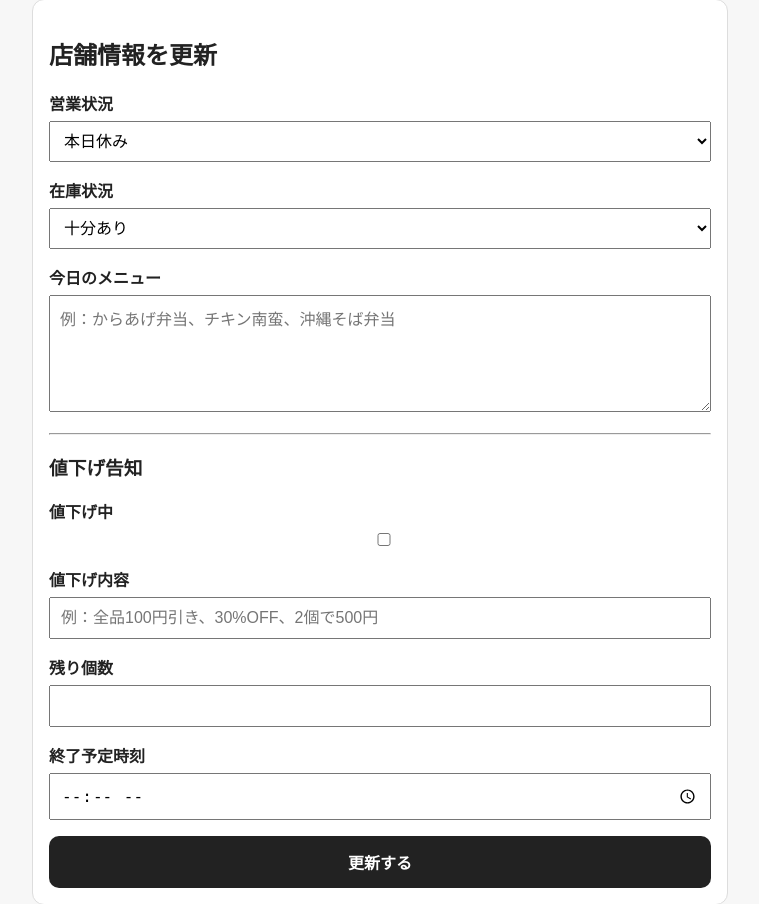
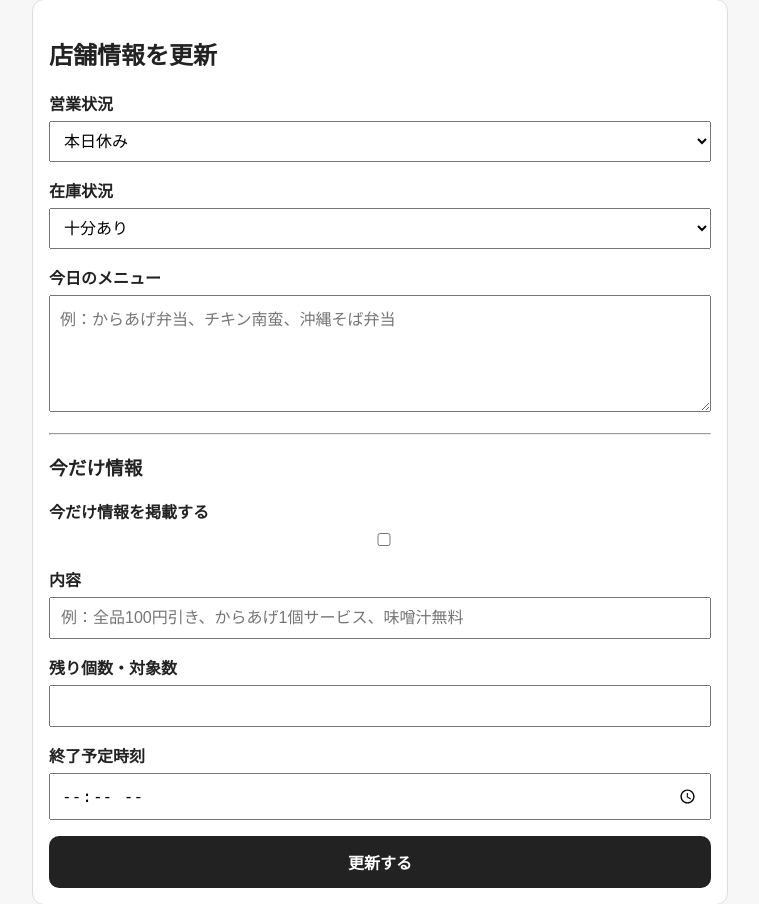
Before and after one commit to Hibiki0417/imaben, a Django app: template src/shops/templates/shops/manager/dashboard.html in a window 1280 px wide. Shown: the part 972-1876 px from the top of the page, without its empty margins (260-1019 px from the left). Run offline with Django 5.2, Linux system fonts and the light colour scheme; the template is opened without the code that fills it: values that come from a table or form of the project are taken from there, others are empty.

Commit message:
改善：値下げ告知の文言を今だけ情報に変更

```diff
--- a/src/shops/forms.py
+++ b/src/shops/forms.py
@@ -18,9 +18,9 @@ class BentoShopStatusForm(forms.ModelForm):
             'business_status': '営業状況',
             'stock_status': '在庫状況',
             'today_menu': '今日のメニュー',
-            'is_discount_active': '値下げ中',
-            'discount_text': '値下げ内容',
-            'discount_quantity': '残り個数',
+            'is_discount_active': '今だけ情報',
+            'discount_text': '掲載内容',
+            'discount_quantity': '残り個数・対象数',
             'discount_end_time': '終了予定時刻',
         }
         widgets = {
@@ -29,7 +29,7 @@ class BentoShopStatusForm(forms.ModelForm):
                 'placeholder': '例：からあげ弁当、チキン南蛮、沖縄そば弁当'
             }),
             'discount_text': forms.TextInput(attrs={
-                'placeholder': '例：全品100円引き、30%OFF、2個で500円'
+                'placeholder': '例：全品100円引き、からあげ1個サービス、味噌汁無料'
             }),
             'discount_end_time': forms.TimeInput(attrs={
                 'type': 'time'
--- a/src/shops/templates/shops/manager/dashboard.html
+++ b/src/shops/templates/shops/manager/dashboard.html
@@ -99,20 +99,20 @@
 
                 <hr>
 
-                <h3>値下げ告知</h3>
+                <h3>今だけ情報</h3>
 
                 <div class="form-group">
-                    <label>値下げ中</label>
+                    <label>今だけ情報を掲載する</label>
                     {{ form.is_discount_active }}
                 </div>
 
                 <div class="form-group">
-                    <label>値下げ内容</label>
+                    <label>内容</label>
                     {{ form.discount_text }}
                 </div>
 
                 <div class="form-group">
-                    <label>残り個数</label>
+                    <label>残り個数・対象数</label>
                     {{ form.discount_quantity }}
                 </div>
 
--- a/src/shops/templates/shops/public/shop_detail.html
+++ b/src/shops/templates/shops/public/shop_detail.html
@@ -32,14 +32,14 @@
 
         {% if shop.is_discount_display_active %}
             <div class="discount-box">
-                <div class="discount-title">🔥 値下げ中</div>
+                <div class="discount-title">🔥 今だけ情報</div>
 
                 {% if shop.discount_text %}
-                    <p>値下げ内容：{{ shop.discount_text }}</p>
+                    <p>内容：{{ shop.discount_text }}</p>
                 {% endif %}
 
                 {% if shop.discount_quantity %}
-                    <p>残り：{{ shop.discount_quantity }}個</p>
+                    <p>残り個数・対象数：{{ shop.discount_quantity }}個</p>
                 {% endif %}
 
                 {% if shop.discount_end_time %}
--- a/src/shops/templates/shops/public/shop_list.html
+++ b/src/shops/templates/shops/public/shop_list.html
@@ -34,14 +34,14 @@
 
                 {% if shop.is_discount_display_active %}
                     <div class="discount-box">
-                        <div class="discount-title">🔥 値下げ中</div>
+                        <div class="discount-title">🔥 今だけ情報</div>
 
                         {% if shop.discount_text %}
                             <p>値下げ内容：{{ shop.discount_text }}</p>
                         {% endif %}
 
                         {% if shop.discount_quantity %}
-                            <p>残り：{{ shop.discount_quantity }}個</p>
+                            <p>残り個数・対象数：{{ shop.discount_quantity }}個</p>
                         {% endif %}
 
                         {% if shop.discount_end_time %}
```
